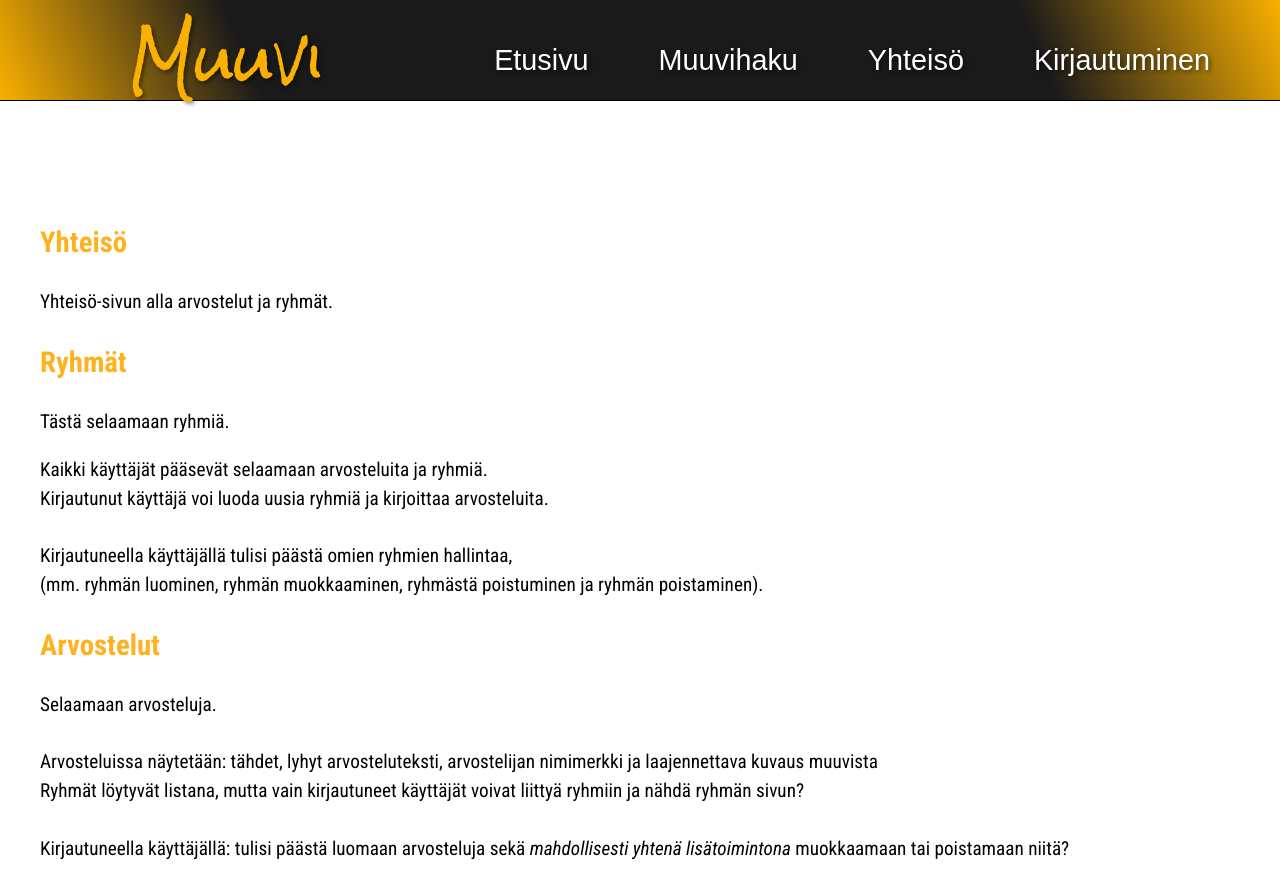
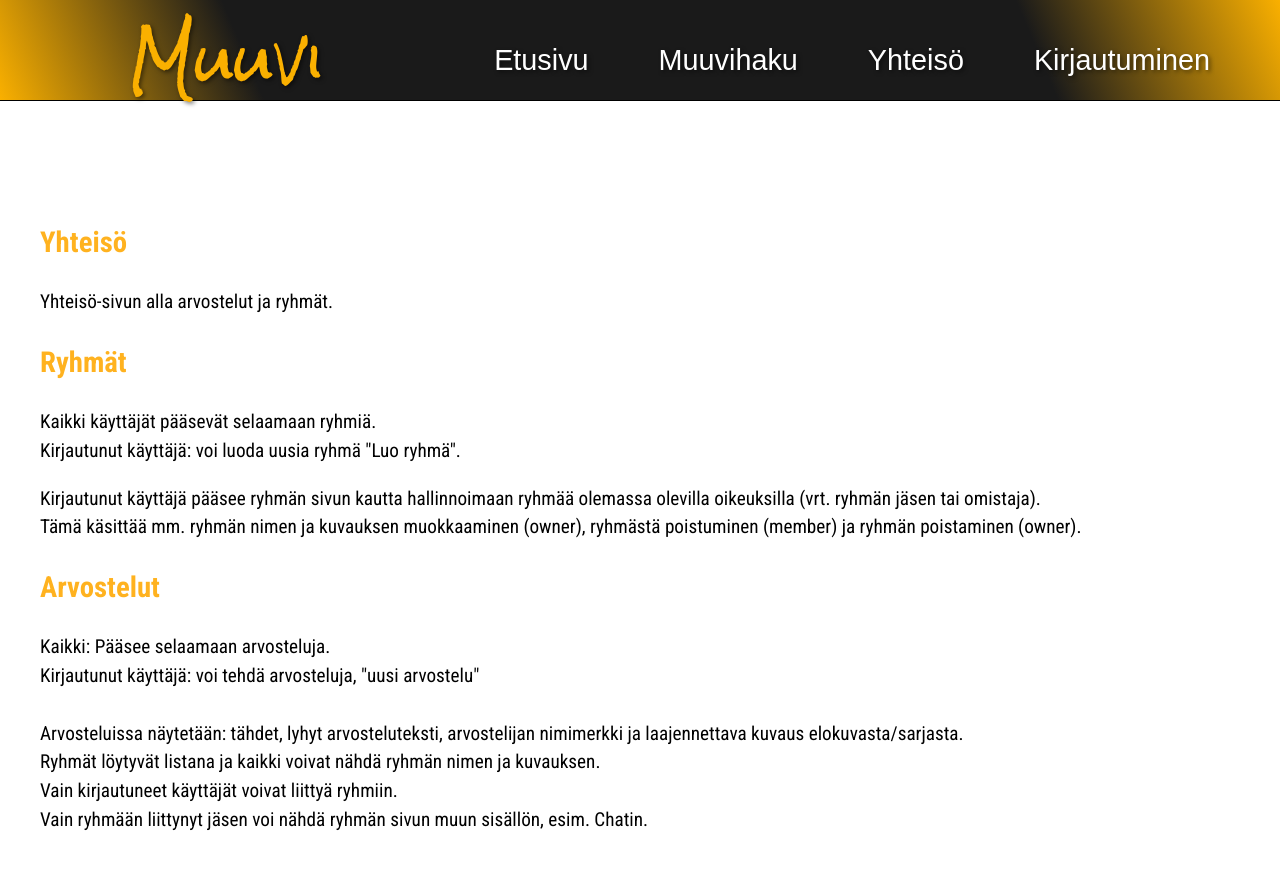
Before and after one commit to TVT23KM-1/Muuvit, a React (Vite) app in the folder front/: page /community in a window 1280 px wide. Shown: the top 894 px of the page. Built offline with nearby package versions, Linux system fonts and the light colour scheme.

Commit message:
updated descriptions

```diff
--- a/front/src/components/Groups/Groups.jsx
+++ b/front/src/components/Groups/Groups.jsx
@@ -6,13 +6,12 @@ const Groups = () => {
     <div>
       <h2>Ryhmät</h2>
 
-      <p>Tästä selaamaan ryhmiä. </p>
+      <p>
+      Kaikki käyttäjät pääsevät selaamaan ryhmiä. <br/>
+      Kirjautunut käyttäjä: voi luoda uusia ryhmä "Luo ryhmä". </p>
 
-      Kaikki käyttäjät pääsevät selaamaan arvosteluita ja ryhmiä. <br/>
-      Kirjautunut käyttäjä voi luoda uusia ryhmiä ja kirjoittaa arvosteluita. <br/><br/>
-
-      Kirjautuneella käyttäjällä tulisi päästä omien ryhmien hallintaa, <br/>
-      (mm. ryhmän luominen, ryhmän muokkaaminen, ryhmästä poistuminen ja ryhmän poistaminen).
+      Kirjautunut käyttäjä pääsee ryhmän sivun kautta hallinnoimaan ryhmää olemassa olevilla oikeuksilla (vrt. ryhmän jäsen tai omistaja).<br/>
+      Tämä käsittää mm. ryhmän nimen ja kuvauksen muokkaaminen (owner), ryhmästä poistuminen (member) ja ryhmän poistaminen (owner).
     </div>
 
   );
--- a/front/src/components/Login/Login.jsx
+++ b/front/src/components/Login/Login.jsx
@@ -12,11 +12,13 @@ const Login = () => {
 
         <p>Kirjautumisen jälkeen näkymässä esim. kirjautuminen linkin sijaan löytyisi valikot "<i>Oma tili</i>" ja "<i>Kirjaudu ulos</i>" </p>
 
-        <p>Oma tili näkymässä oma profiili ja käyttäjätunnuksen poistaminen? <br/>
-        Jälleen oman profiilin alla esim. omat arvostelut, suosikit ja omat ryhmät. <br/>
-        Omissa ryhmissä pääsee ryhmiensä hallinnointiin. <br/>
-        Suosikeissa voi tehdä/editoida suosikkilistaansa ja jakaa sen. <br/>
-        Arvosteluissa, voiko omia arvostelujaan poistaa tai muokata?
+        <p>Oma tili -näkymässä oma profiili ja käyttäjätunnuksen poistaminen <br/>
+        Oma profiili -näkymässä profiilisivu ja siellä omat suosikit, arvostelut sekä ryhmät.</p>
+
+        <p>
+        Omat ryhmät: pääsee ryhmiensä hallinnointiin. <br/>
+        Suosikit: voi editoida suosikkilistaansa ja jakaa sen. <br/>
+        Arvostelut: kun valitsee arvostelunsa, voi muokata sitä tai poistaa sen. <br/>
         </p>
 
     </div>
--- a/front/src/components/Reviews/Reviews.jsx
+++ b/front/src/components/Reviews/Reviews.jsx
@@ -4,15 +4,15 @@ const Reviews = () => {
   return (
 
     <div>
-
         <h2>Arvostelut</h2>
 
-        Selaamaan arvosteluja. <br/><br/>
+        Kaikki: Pääsee selaamaan arvosteluja. <br/>
+        Kirjautunut käyttäjä: voi tehdä arvosteluja, "uusi arvostelu" <br/><br/>
 
-        Arvosteluissa näytetään: tähdet, lyhyt arvosteluteksti, arvostelijan nimimerkki ja laajennettava kuvaus muuvista <br/>
-        Ryhmät löytyvät listana, mutta vain kirjautuneet käyttäjät voivat liittyä ryhmiin ja nähdä ryhmän sivun? <br/><br/>
-
-        Kirjautuneella käyttäjällä: tulisi päästä luomaan arvosteluja sekä <i>mahdollisesti yhtenä lisätoimintona</i> muokkaamaan tai poistamaan niitä?
+        Arvosteluissa näytetään: tähdet, lyhyt arvosteluteksti, arvostelijan nimimerkki ja laajennettava kuvaus elokuvasta/sarjasta. <br/>
+        Ryhmät löytyvät listana ja kaikki voivat nähdä ryhmän nimen ja kuvauksen. <br/>
+        Vain kirjautuneet käyttäjät voivat liittyä ryhmiin. <br/>
+        Vain ryhmään liittynyt jäsen voi nähdä ryhmän sivun muun sisällön, esim. Chatin. <br/>
 
     </div>
 
```
